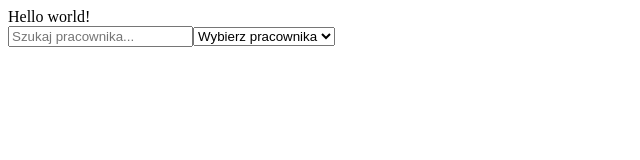
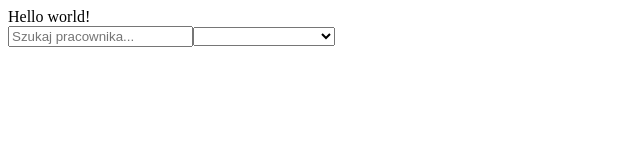
Before and after one commit to KacperBarszczewski/Horus-frontend, an Angular app: page / in a window 1280 px wide. Shown: the top 160 px of the page, without its empty margins (0-640 px from the left). Built offline with nearby package versions, Linux system fonts and the light colour scheme.

Commit message:
feat: enhance employee selection with event emission and add employee tree component

```diff
--- a/src/app/app.component.html
+++ b/src/app/app.component.html
@@ -1,2 +1,6 @@
 <div> Hello world!</div>
-<app-employee-select></app-employee-select>
+<app-employee-select (selectedEmployee)="onValueEmitted($event)"></app-employee-select>
+
+<div>
+    {{selectedEmployee?.id}} {{selectedEmployee?.firstName}} {{selectedEmployee?.lastName}}
+</div>
--- a/src/app/app.component.ts
+++ b/src/app/app.component.ts
@@ -1,4 +1,5 @@
 import { Component } from '@angular/core';
+import { Employee } from './models/employee';
 
 @Component({
   selector: 'app-root',
@@ -6,4 +7,10 @@ import { Component } from '@angular/core';
   styleUrls: ['./app.component.css'],
 })
 export class AppComponent {
+  selectedEmployee: Employee | null = null;
+
+  onValueEmitted(value: Employee | null) {
+    this.selectedEmployee = value;
+  }
+
 }
--- a/src/app/app.module.ts
+++ b/src/app/app.module.ts
@@ -3,10 +3,12 @@ import { BrowserModule } from '@angular/platform-browser';
 
 import { AppComponent } from './app.component';
 import { EmployeeSelectComponent } from './components/employee-select/employee-select.component';
+import { EmployeeTreeComponent } from './components/employee-tree/employee-tree.component';
 
 @NgModule({
   declarations: [
     AppComponent,
+    EmployeeTreeComponent,
   ],
   imports: [
     BrowserModule,
--- a/src/app/components/employee-select/employee-select.component.html
+++ b/src/app/components/employee-select/employee-select.component.html
@@ -6,9 +6,9 @@
   placeholder="Szukaj pracownika..."
 />
 
-<select (change)="onSelect($event)">
+<select [(ngModel)]="selectEmployee" (change)="onSelect()">
   <option value="" disabled selected>Wybierz pracownika</option>
-  <option *ngFor="let emp of filteredEmployees" [value]="emp.id">
+  <option *ngFor="let emp of filteredEmployees" [ngValue]="emp">
     {{ emp.firstName }} {{ emp.lastName }}
   </option>
 </select>
--- a/src/app/components/employee-select/employee-select.component.ts
+++ b/src/app/components/employee-select/employee-select.component.ts
@@ -12,8 +12,9 @@ import { EmployeeService } from '../../services/employee.service';
   standalone: true
 })
 export class EmployeeSelectComponent implements OnInit {
-  @Output() selectedEmployeeID = new EventEmitter<string>();
+  @Output() selectedEmployee = new EventEmitter<Employee|null>();
 
+  selectEmployee: Employee | null = null;
   employees: Employee[] = [];
   filteredEmployees: Employee[] = [];
   searchTerm = '';
@@ -31,9 +32,8 @@ export class EmployeeSelectComponent implements OnInit {
     );
   }
 
-  onSelect(event: Event) {
-    const selectedEmployee = (event.target as HTMLSelectElement).value;
-    this.selectedEmployeeID.emit(selectedEmployee);
+  onSelect() {
+    this.selectedEmployee.emit(this.selectEmployee);
   }
 
 }
--- /dev/null
+++ b/src/app/components/employee-tree/employee-tree.component.html
@@ -0,0 +1 @@
+<p>employee-tree works!</p>
```
Also changed, not shown: src/app/components/employee-tree/employee-tree.component.ts (added, +10 -0 lines), src/app/components/employee-tree/employee-tree.component.css (added), 1 other file (tests, documents, lock files or other folders).
